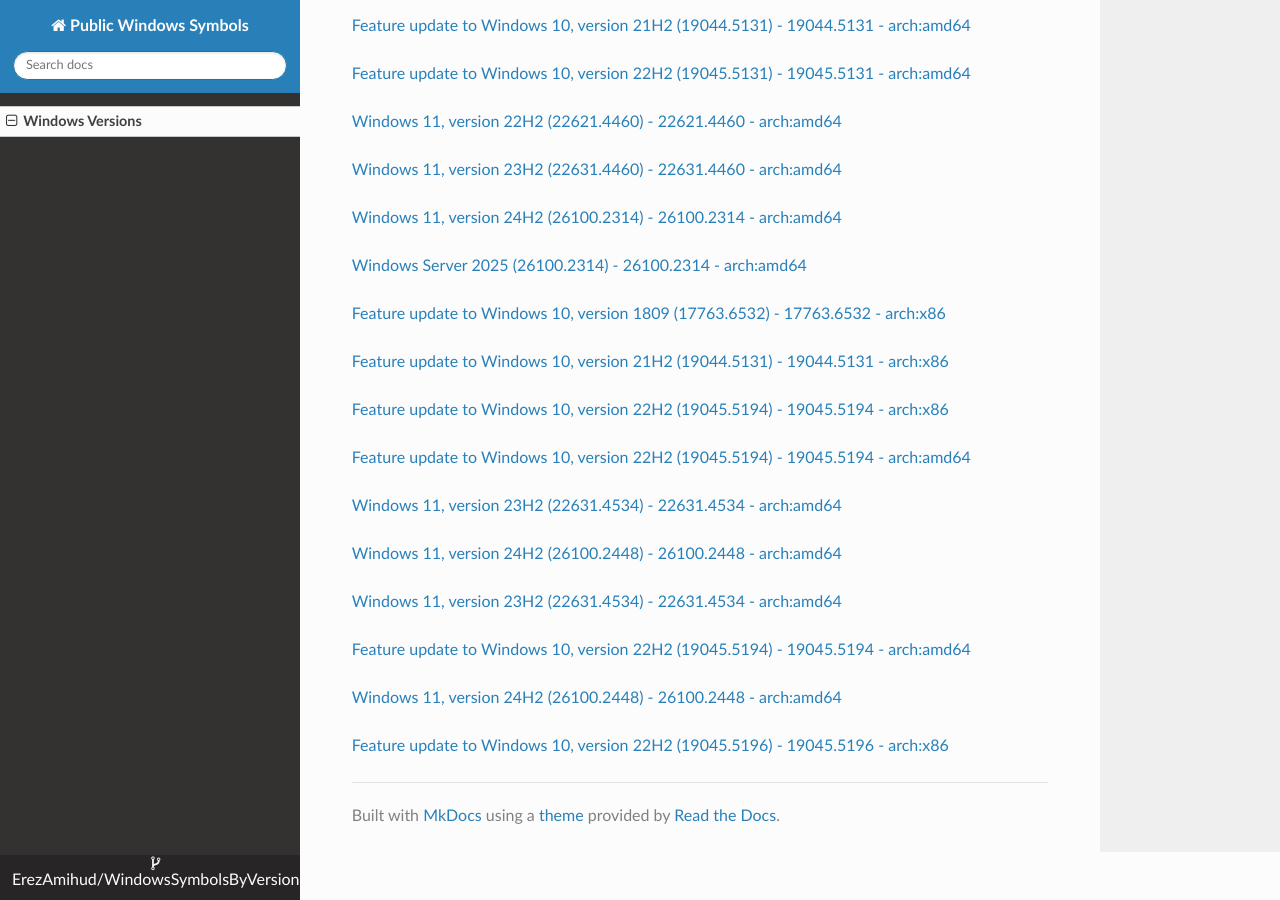
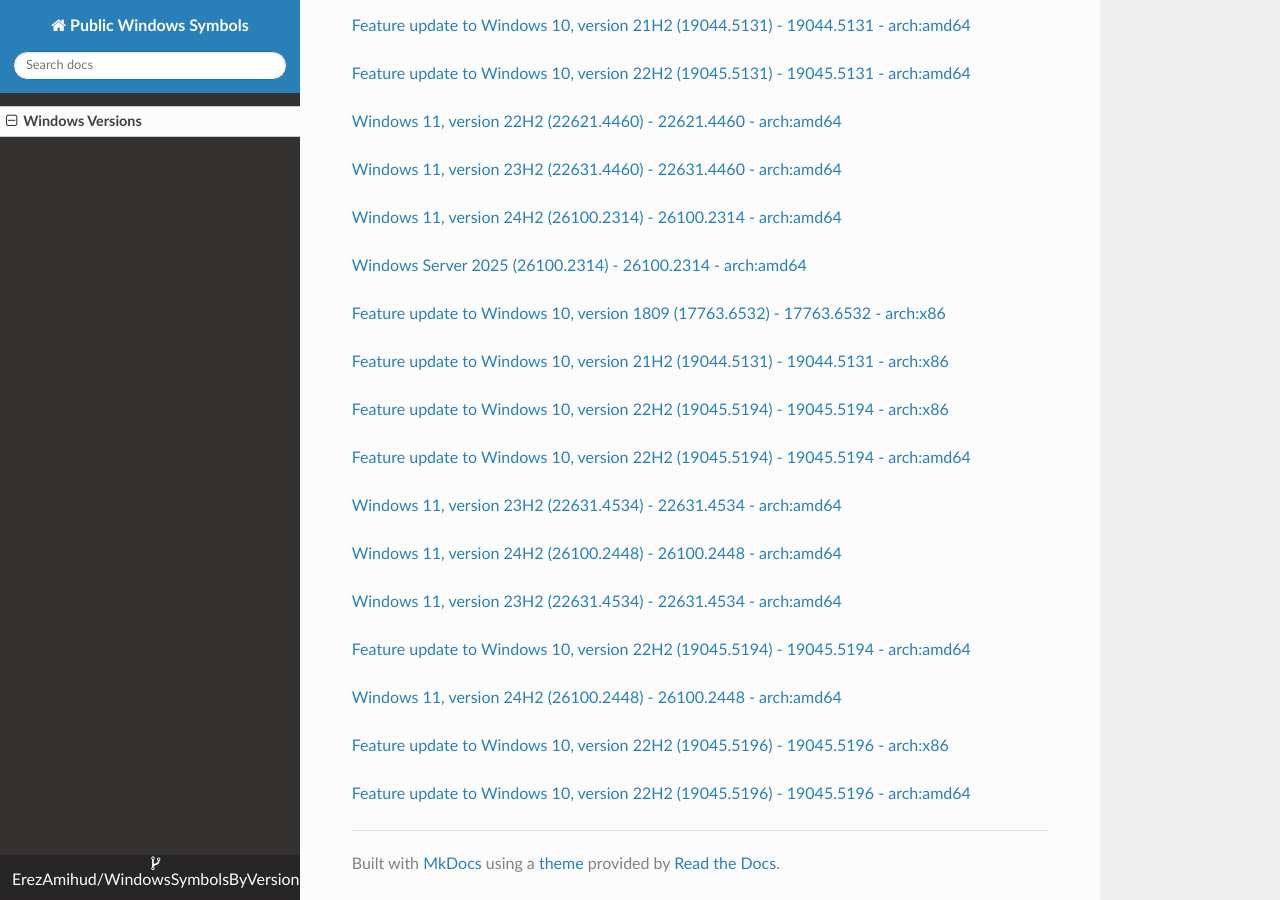
Before and after one commit to ErezAmihud/WindowsSymbolsByVersion, an MkDocs documentation site: the page built from docs/index.md, in a window 1280 px wide and 900 px high, scrolled down 63557 px. Built offline with MkDocs 1.6.1, drawn with Linux system fonts in a browser that asks for light colours; nearby versions of some CDN libraries.

Commit message:
Automated commit, add manifest for 476e30d4-de6d-407b-bb6d-344fd1e64dc7

```diff
--- a/docs/index.md
+++ b/docs/index.md
@@ -3781,3 +3781,6 @@
 
 
 [Feature update to Windows 10, version 22H2 (19045.5196) - 19045.5196 - arch:x86](https://github.com/ErezAmihud/WindowsSymbolsByVersion/blob/main/manifests/a40b70ac-2763-4b61-88c0-ccac4f61d38a.manifest)
+
+
+[Feature update to Windows 10, version 22H2 (19045.5196) - 19045.5196 - arch:amd64](https://github.com/ErezAmihud/WindowsSymbolsByVersion/blob/main/manifests/476e30d4-de6d-407b-bb6d-344fd1e64dc7.manifest)
```
Also changed, not shown: process_builds.json (+1 -1 lines).
